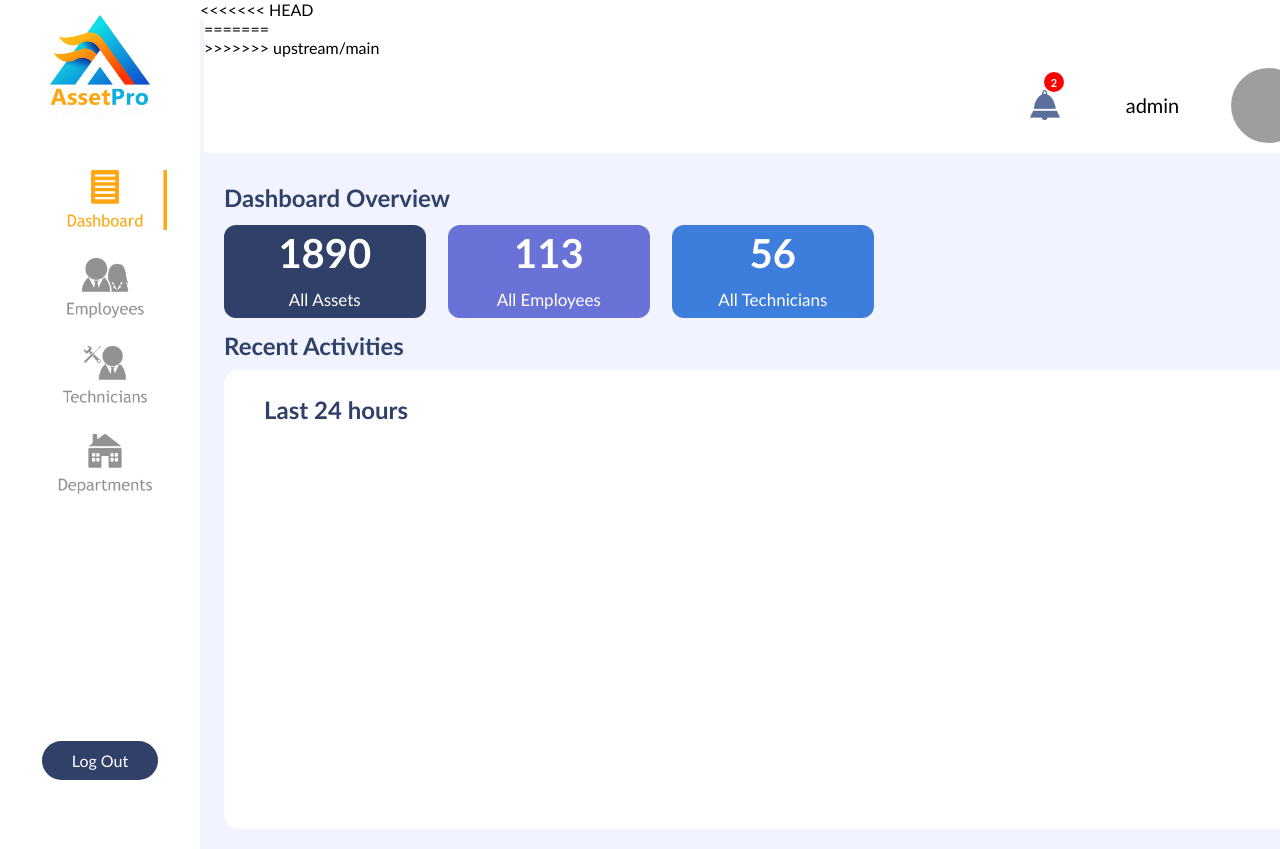
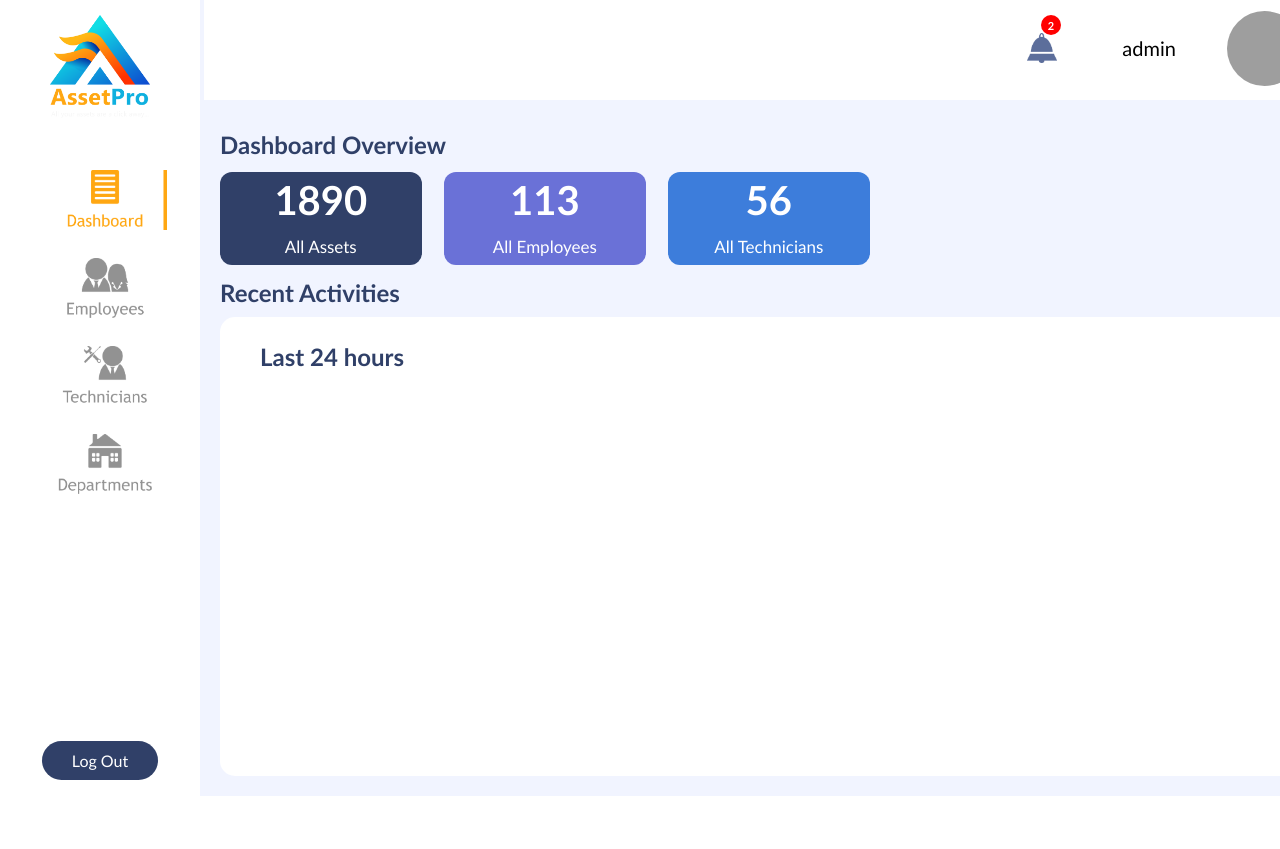
Before and after one commit to HarshaAbeyvickrama/AssetPro, a PHP site: page /view/dashboard.php in a window 1280 px wide. After the commit the page ends 796 px from the top, so only its background shows below. Run offline with PHP 8.4, Linux system fonts and the light colour scheme; a user stored in the database is signed in; grey boxes are pictures that could not be loaded.

Commit message:
made some changes

```diff
--- a/view/dashboard.php
+++ b/view/dashboard.php
@@ -44,11 +44,7 @@
             include_once("includes/leftNav.php");
         ?>
         </div>
-<<<<<<< HEAD
         <div id="headerDiv">
-=======
-        <div style="margin: 0px; padding: 0px;">
->>>>>>> upstream/main
         <?php
             include_once("includes/header.php")
         ?>
```
